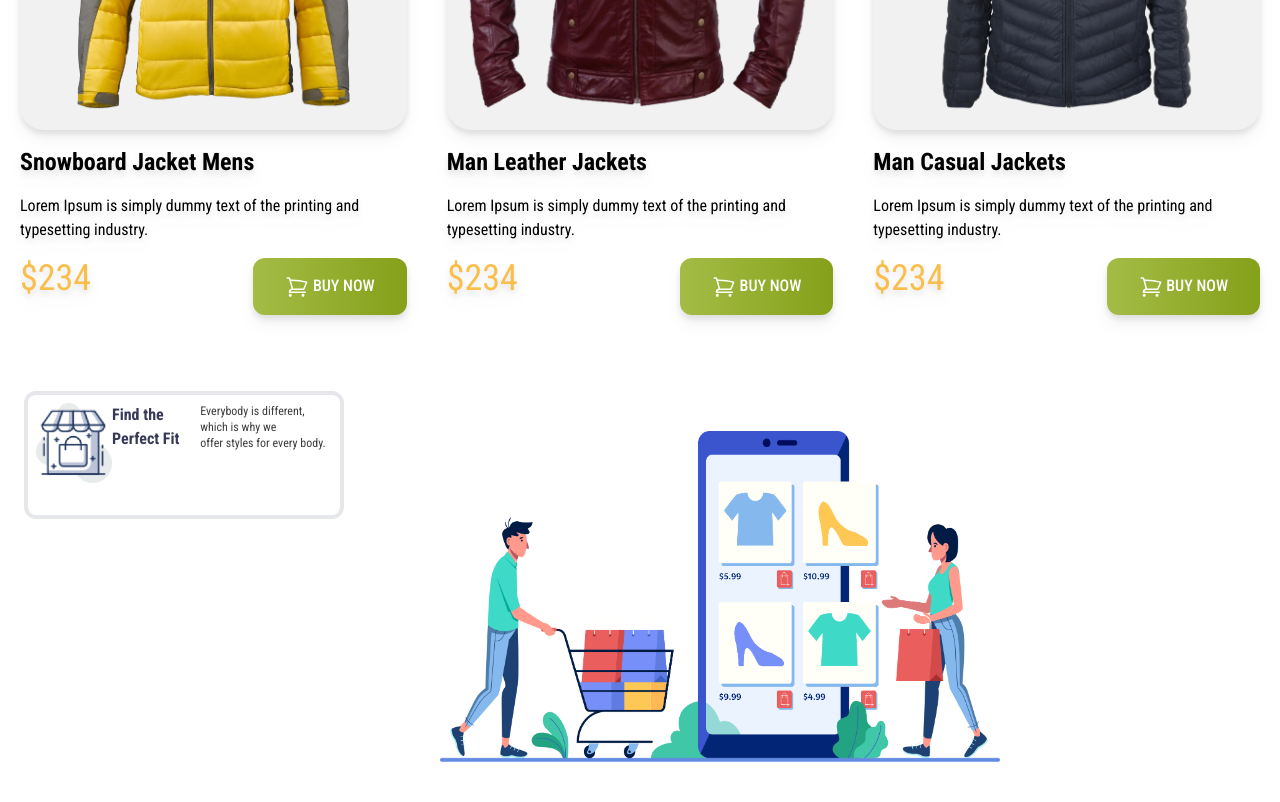
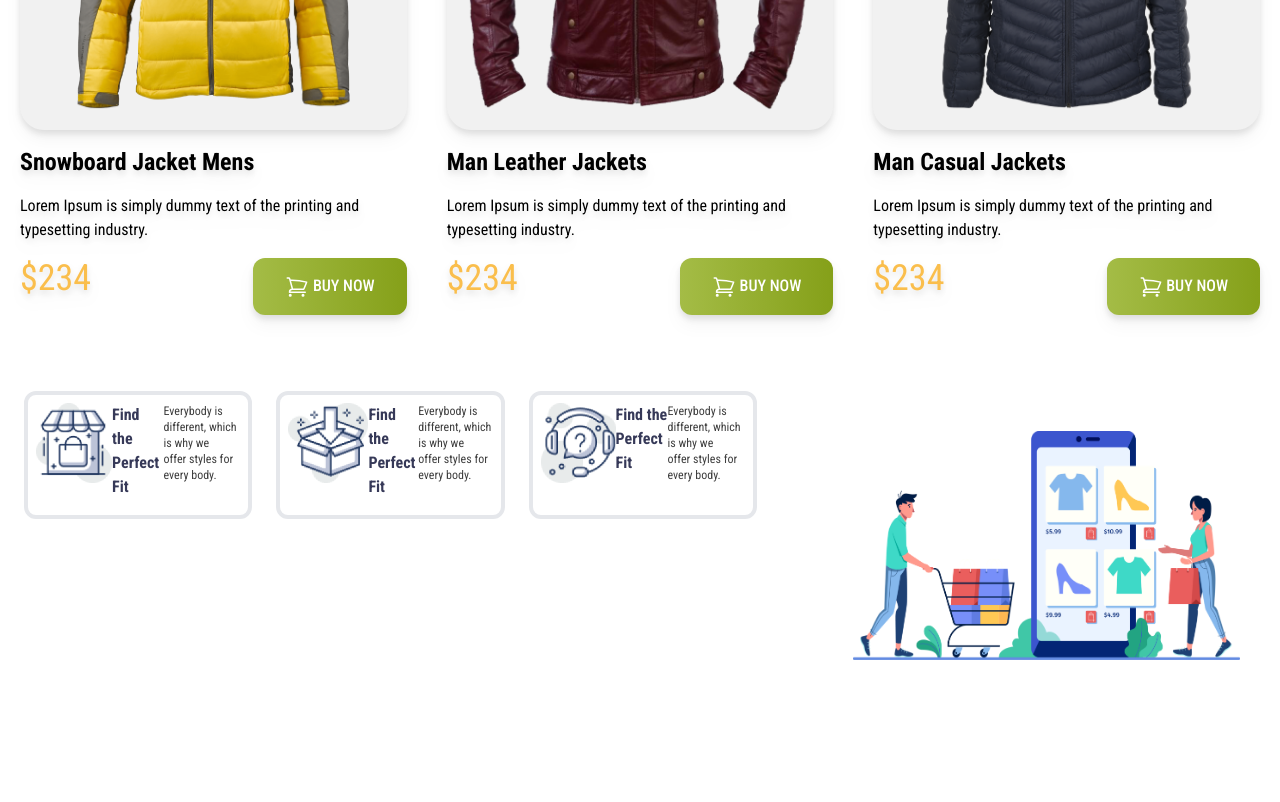
Before and after one commit to saifulislam1026/penguin-fasion-using-tailwind, a plain HTML site: page index.html in a window 1280 px wide. Shown: the part 1775-2577 px from the top of the page. After the commit the page ends 2475 px from the top, so only its background shows below. Drawn offline with nearby package versions, Linux system fonts and the light colour scheme.

Commit message:
added a new one

```diff
--- a/index.html
+++ b/index.html
@@ -143,10 +143,24 @@
           </div>
     </main>
     <footer>
-      <div class="md:inline-flex  mt-14 ">
+      <div class="md:flex  mt-14 ">
         <!--  sell 1 -->
         <div class="flex  border-4 rounded-xl w-1/4 h-32 p-2 ml-6 font-roboto">
           <img class="w-20 h-20" src="icons/house.png" alt="">
+          <h3 class="text-[#363958] font-bold">Find the Perfect Fit</h3>
+          <p class="text-[#3E3E3E] text-xs">Everybody is different, which is why we <br>
+            offer styles for every body.</p>
+         </div>
+        <!--  sell 2 -->
+        <div class="flex  border-4 rounded-xl w-1/4 h-32 p-2 ml-6 font-roboto">
+          <img class="w-20 h-20" src="icons/box.png" alt="">
+          <h3 class="text-[#363958] font-bold">Find the Perfect Fit</h3>
+          <p class="text-[#3E3E3E] text-xs">Everybody is different, which is why we <br>
+            offer styles for every body.</p>
+         </div>
+        <!--  sell 3 -->
+        <div class="flex  border-4 rounded-xl w-1/4 h-32 p-2 ml-6 font-roboto">
+          <img class="w-20 h-20" src="icons/question.png" alt="">
           <h3 class="text-[#363958] font-bold">Find the Perfect Fit</h3>
           <p class="text-[#3E3E3E] text-xs">Everybody is different, which is why we <br>
             offer styles for every body.</p>
```
